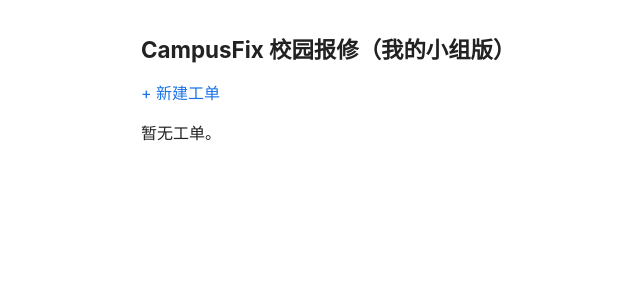
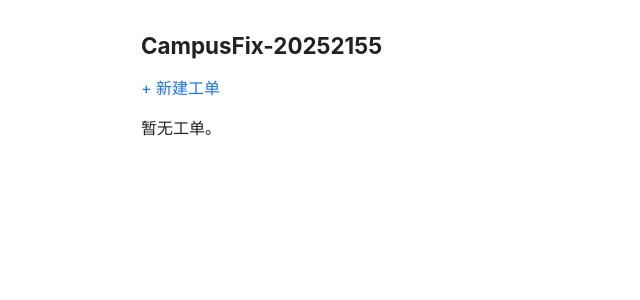
Before and after one commit to zhangyu0417-zy/campusfix, a Flask app: page / in a window 1280 px wide. Shown: the top 300 px of the page, without its empty margins (119-759 px from the left). Run offline with Flask 3, Linux system fonts and the light colour scheme; data that the repository does not hold is empty.

Commit message:
feat: 期末考查-更新首页标题为CampusFix-20252155

```diff
--- a/templates/index.html
+++ b/templates/index.html
@@ -14,7 +14,7 @@
   </style>
 </head>
 <body>
-  <h1>CampusFix 校园报修（我的小组版）</h1>
+  <h1>CampusFix-20252155</h1>
   <p><a href="{{ url_for('create_ticket') }}">+ 新建工单</a></p>
   {% if tickets %}
     {% for t in tickets %}
```
Also changed, not shown: tests/test_pages.py (+1 -1 lines).
